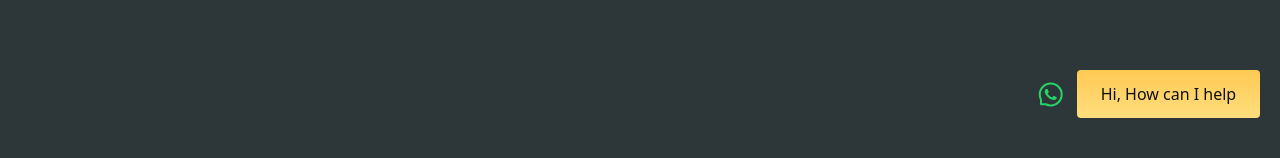
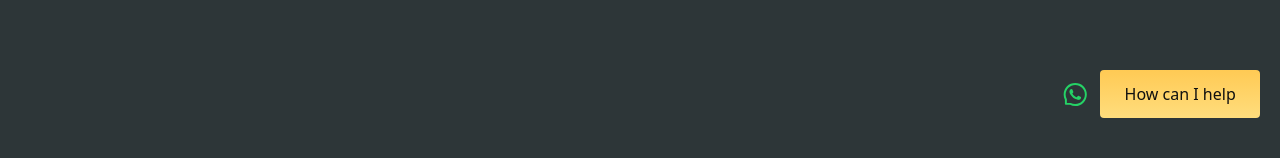
Before and after one commit to Ifeanyiejindu/clear-bottom, a React (Create React App) app: page /contact in a window 1280 px wide. Shown: the part 642-800 px from the top of the page. Built offline with nearby package versions, Linux system fonts and the light colour scheme.

Commit message:
reverted to old color

```diff
--- a/src/constants/generalComponents/FloatingWhatsAppLiveChat.jsx
+++ b/src/constants/generalComponents/FloatingWhatsAppLiveChat.jsx
@@ -65,7 +65,7 @@ const FloatingWhatsAppLiveChat = () => {
               show ? "w-[176px]" : "w-full"
             } rounded bg-gradient-to-b from-mustard  to-brightMustard px-5 py-3 font-medium text-black`}
           >
-            {show ? "Close" : "Hi, How can I help"}
+            {show ? "Close" : "How can I help"}
           </button>
         </div>
       </div>
```
